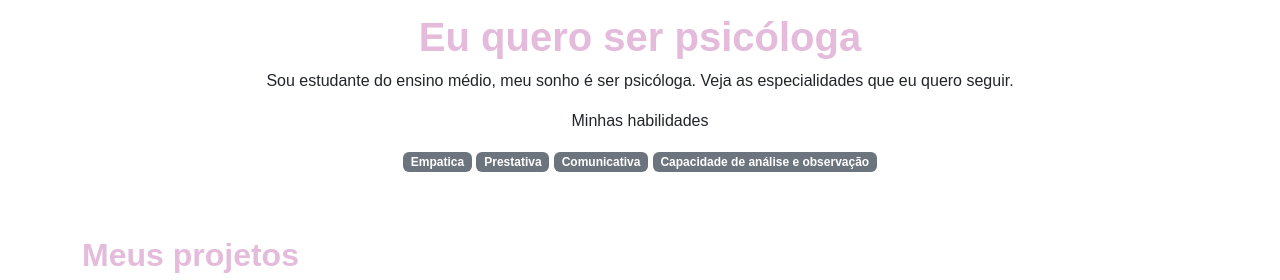
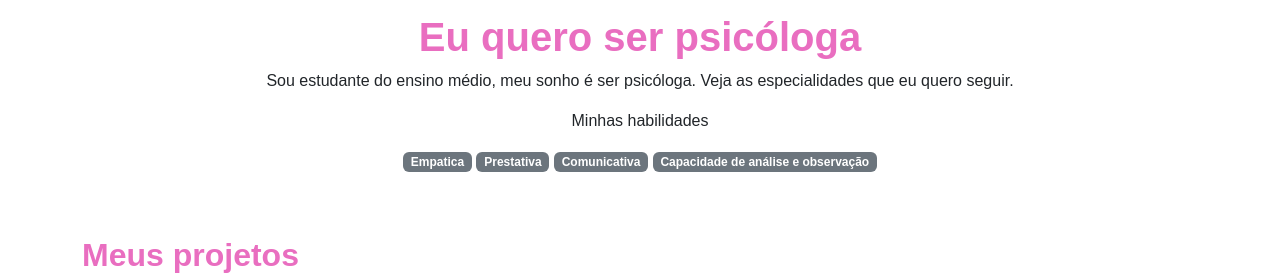
Before and after one commit to YasmimFMoraes/Portf-lio-Yasmim, a plain HTML site: page index.html in a window 1280 px wide. Shown: the part 207-487 px from the top of the page. Drawn offline with nearby package versions, Linux system fonts and the light colour scheme.

Commit message:
Add files via upload

```diff
--- a/style.css
+++ b/style.css
@@ -1,7 +1,7 @@
 :root {
     --cor-principal: #ff81b5;
-    --cor-secundaria: #e4bbda;
-    --cor-destaque: #e7b5f8;
+    --cor-secundaria: #e96ec0;
+    --cor-destaque: #f574d5;
 }
 
 body {
```
